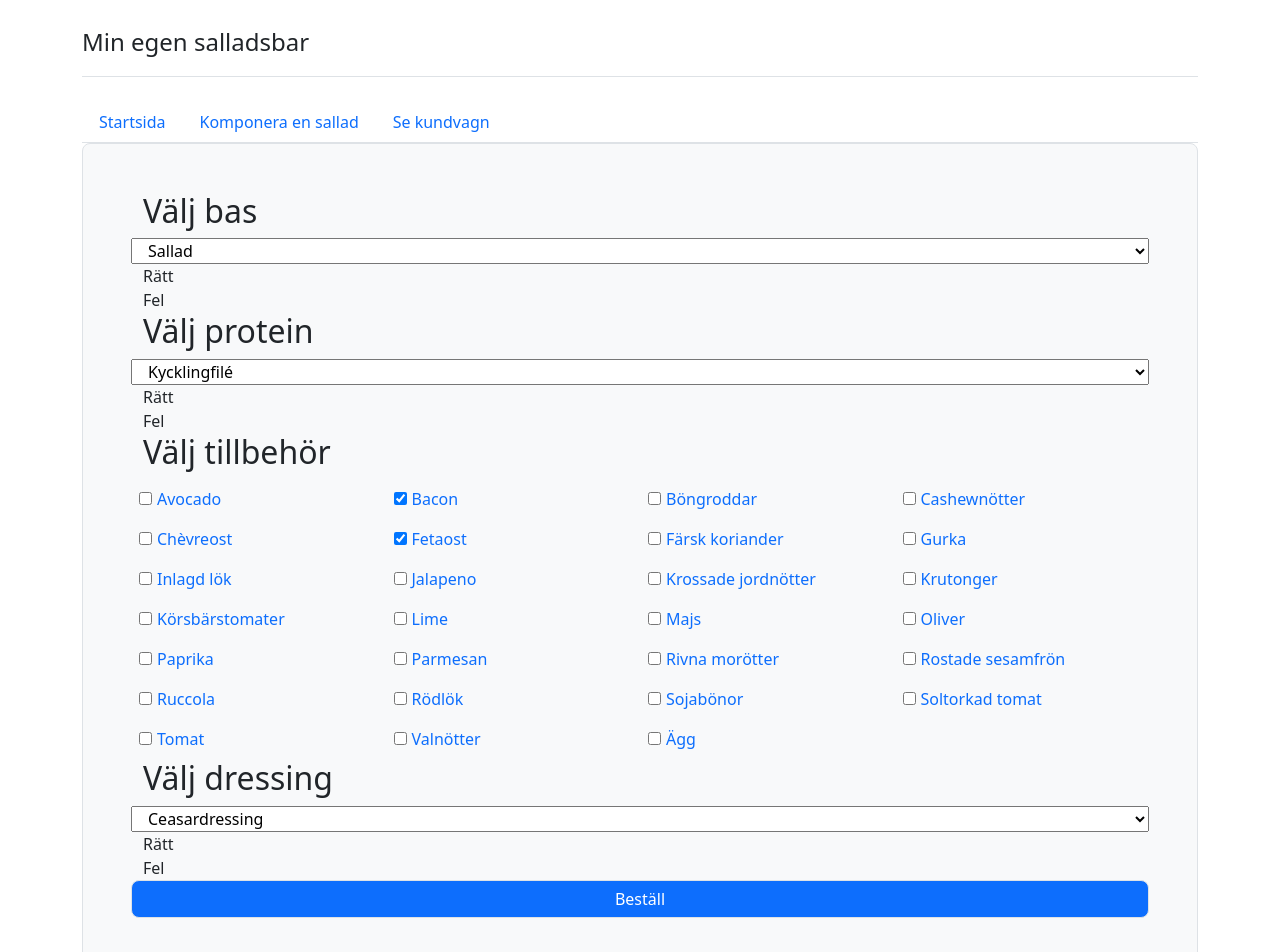
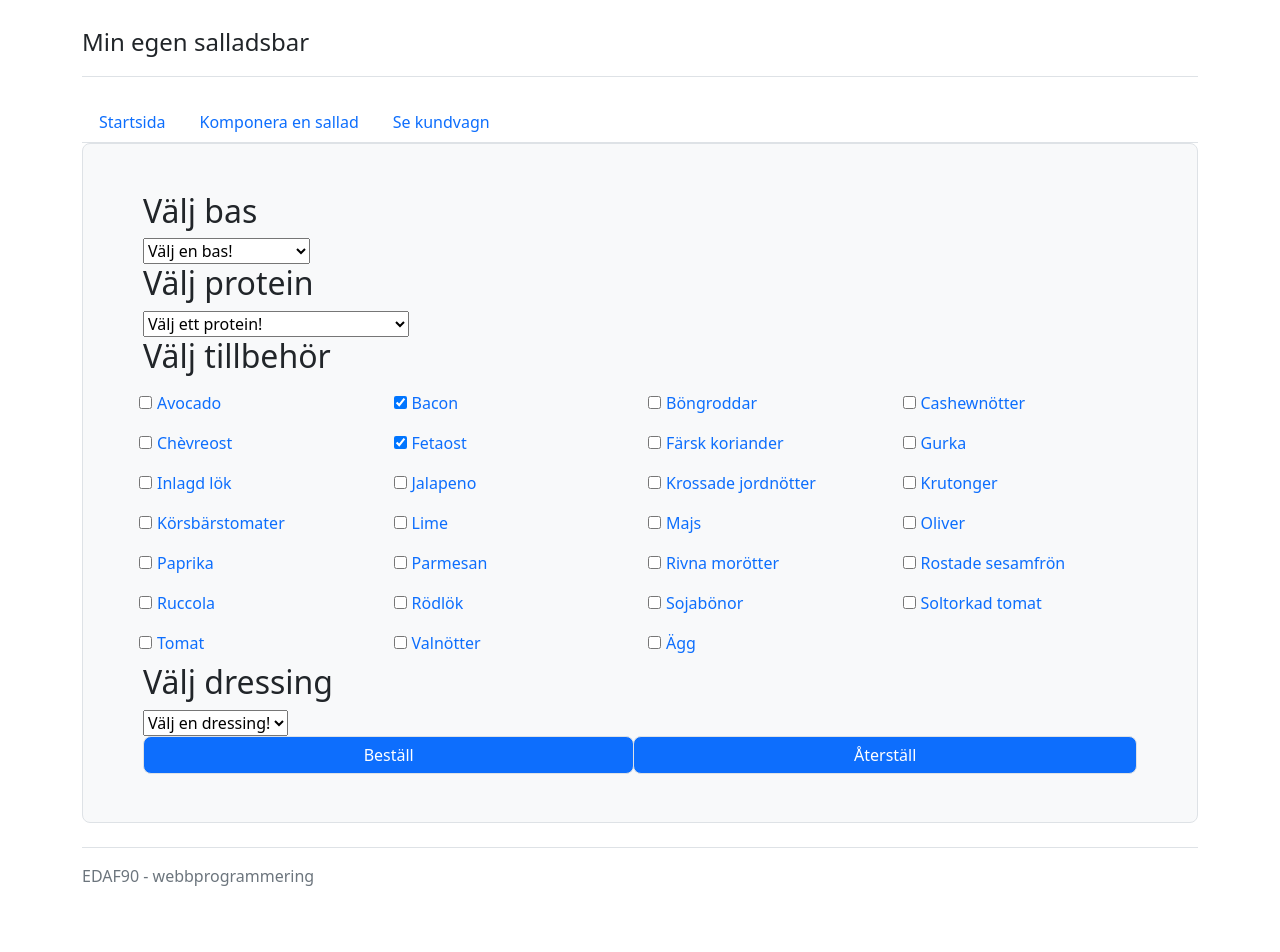
Before and after one commit to ErikMalmgren/EDAF90, a React (Create React App) app in the folder labb3/: page /compose-salad in a window 1280 px wide. Shown: the top 952 px of the page. After the commit the page ends 912 px from the top, so only its background shows below. Built offline with nearby package versions, Linux system fonts and the light colour scheme.

Commit message:
this was it chief - W

```diff
--- a/labb3/src/ComposeSalad.js
+++ b/labb3/src/ComposeSalad.js
@@ -27,15 +27,35 @@ function ComposeSalad(props) {
     });
   };
 
-  const [formState, setFormState] = useState("d-grid gap-5");
+  const handleChange = event => {
+    console.log(event.target);
+    console.log(event.target.props);
+    console.log(event.target.value);
+    console.log(event.target.name);
+
+    setFoundation(event.target.value);
+    // switch (name) {
+    //   case 'foundation':
+    //     setFoundation(value);
+    //     break;
+    //   case 'protein':
+    //     setProtein(value);
+    //     break;
+    //   case 'dressing':
+    //     setDressing(value);
+    //     break;
+    //   default:
+    //     break;
+    // }
+    event.target.parentElement.classList.add("was-validated");
+  }
+
   const handleSubmit = event => {
     event.preventDefault();
     event.target.classList.add("was-validated");
     if(!event.target.checkValidity()) {
       return;
     }
-    console.log(event);
-    console.log(event.target);
 
     const extras = Object.keys(extra).filter((n) => extra[n]);
     const ingredients = [foundation, protein, ...extras, dressing];
@@ -44,7 +64,7 @@ function ComposeSalad(props) {
     ingredients.forEach((ingredient) => salad.add(ingredient, props.inventory[ingredient]));
     resetSalad();
     props.onSaladSubmit(salad);
-    // navigate("/view-order");
+    navigate("/view-order");
 
   }
 
@@ -58,25 +78,31 @@ function ComposeSalad(props) {
   return (
     // Problem med required och valid-feedback "borde" funka men säkert ett litet fel någonstans
     <div className="container col-12">
-    <form onSubmit={handleSubmit}>
+    <form onSubmit={handleSubmit} noValidate>
     <div className="row h-200 p-5 bg-light border rounded-3">
+
       <h2>Välj bas</h2>
+        <div>
         <select required name={foundation} onChange={e => {setFoundation(e.target.value); e.target.parentElement.classList.add("was-validated");}}>
+          <option hidden value = "">Välj en bas!</option>
             {foundations.map(name => <option key={name} value={name}>{name}</option>)}
-          <option value = "">Hej</option>
           </select>
-        <div classname="valid-feedback"> Rätt</div>
-        <div classname="invalid-feedback"> Fel</div>
+          <div className="valid-feedback"> Bra val!</div>
+          <div className="invalid-feedback"> Du måste välja en salladsbas!</div>
+        </div>
 
       <h2>Välj protein</h2>
-        <select required name="protein" onChange={e => {setProtein(e.target.value); e.target.parentElement.classList.add("was-validated");}}>
+        <div>
+          <select required name={protein} onChange={e => {setProtein(e.target.value); e.target.parentElement.classList.add("was-validated");}}>
+          <option hidden value = "">Välj ett protein!</option>
             {proteins.map(name => <option key={name} value={name}>{name}</option>)}
-          <option value = ""></option>
           </select>
-        <div classname="valid-feedback"> Rätt</div>
-        <div classname="invalid-feedback"> Fel</div>
+          <div className="valid-feedback"> Bra val!</div>
+          <div className="invalid-feedback"> Du måste välja ett protein!</div>
+        </div>
 
       <h2>Välj tillbehör</h2>
+
         {extras.map((item, index) => (
            <div key={index} className="col-3 p-2 fs-6">
            <input value={item} type="checkbox" onChange={handleCheckboxChange} name={item} checked={!!extra[item]} style={{ marginRight: "5px" }} />
@@ -87,14 +113,22 @@ function ComposeSalad(props) {
             </Link>
          </div>
         ))}
+
       <h2>Välj dressing</h2>
+
+        <div>
           <select required name={dressing} onChange= {e => {setDressing(e.target.value); e.target.parentElement.classList.add("was-validated");}}>
+          <option hidden value = "">Välj en dressing!</option>
             {dressings.map(name => <option key={name} value={name}>{name}</option>)}
-          <option value = {false}></option>
           </select>
-        <div classname="valid-feedback"> Rätt</div>
-        <div classname="invalid-feedback"> Fel</div>
+          <div className="valid-feedback"> Bra val!</div>
+          <div className="invalid-feedback"> Du måste välja en dressing!</div>
+        </div>
+
+        <div class = "btn-group">
           <button type="submit" className="btn btn-primary border rounded-3">Beställ</button>
+          <button type="reset" className="btn btn-primary border rounded-3" onClick={resetSalad}>Återställ</button>
+        </div>
     </div>
   </form>
 </div>
```
Lines whose indentation alone changed are shown as unchanged.
